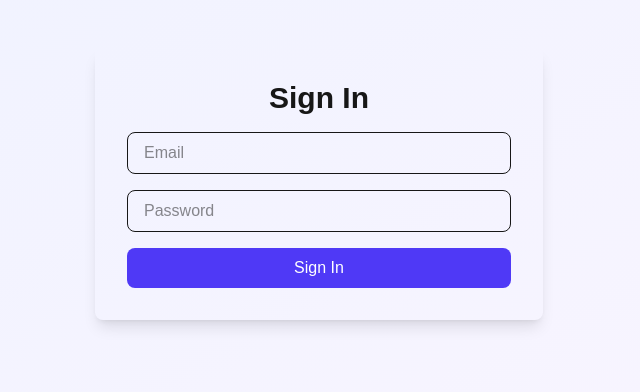
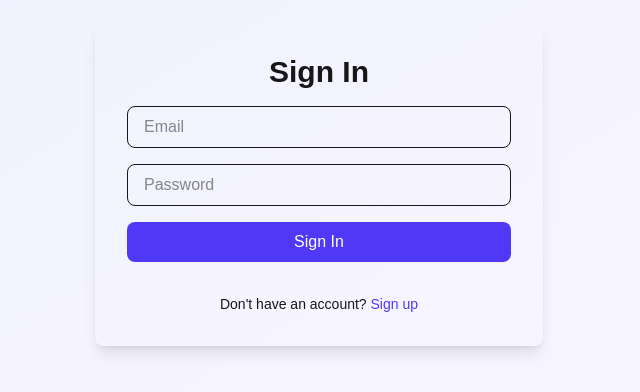
Before and after one commit to johngarciasre/choretle, a Next.js app: page /auth/signin in a window 1280 px wide. Shown: the part 216-608 px from the top of the page, without its empty margins (321-961 px from the left). Built offline with nearby package versions, Linux system fonts and the light colour scheme.

Commit message:
Add sign-up link to sign-in page

```diff
--- a/src/app/auth/signin/page.tsx
+++ b/src/app/auth/signin/page.tsx
@@ -46,6 +46,12 @@ export default function SignInPage() {
         <button type="submit" className="w-full bg-indigo-600 text-white px-4 py-2 rounded-lg hover:bg-indigo-700">
           Sign In
         </button>
+        <div className="text-center text-sm mt-4">
+          Don&apos;t have an account?{" "}
+          <a href="/auth/signup" className="text-indigo-600 hover:text-indigo-700 font-medium">
+            Sign up
+          </a>
+        </div>
       </form>
     </div>
   );
```
